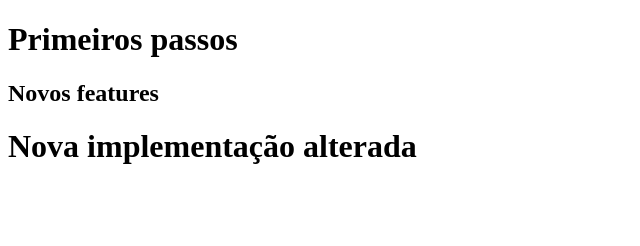
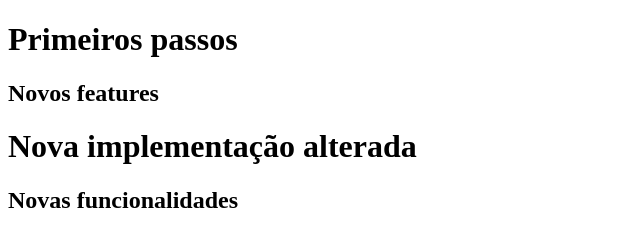
Before and after one commit to inescm92/teste, a plain HTML site: page index.html in a window 1280 px wide. Shown: the whole page, without its empty margins (0-640 px from the left). Drawn offline with Linux system fonts and the light colour scheme.

Commit message:
novas funcionalidades

```diff
--- a/index.html
+++ b/index.html
@@ -10,6 +10,7 @@
     <h2>Novos features</h2>
     <div>
         <h1>Nova implementação alterada</h1>
+        <h2>Novas funcionalidades</h2>
     </div>
 </body>
 </html>
```
